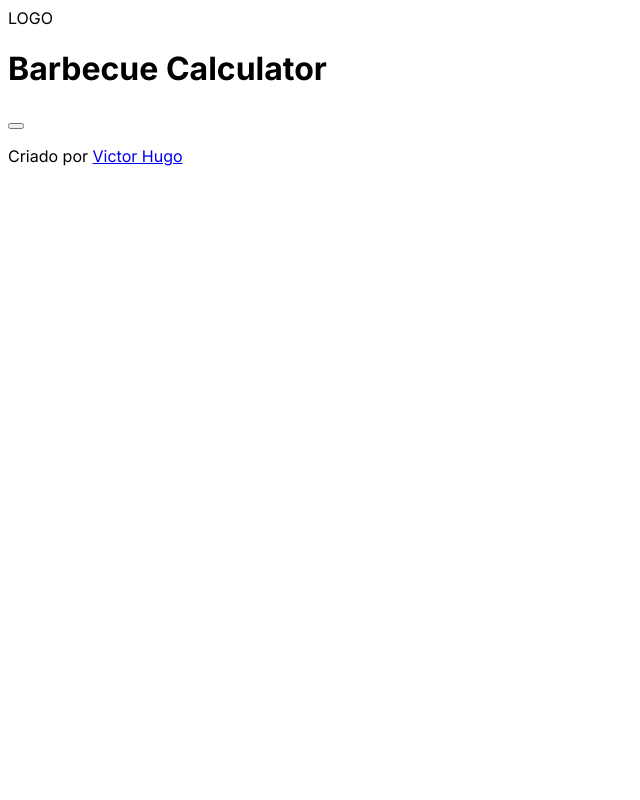
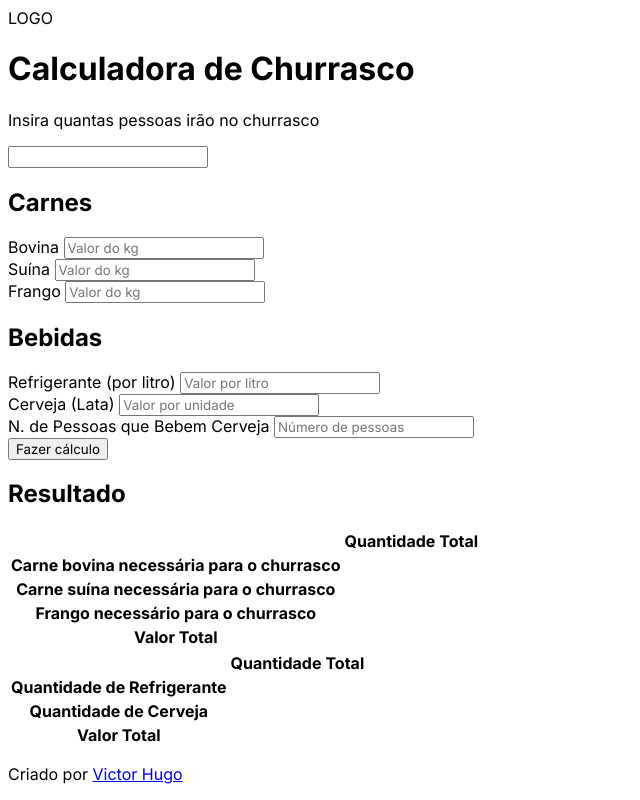
Before and after one commit to Victor-Hugo-SdS/barbecue-calculator, a plain HTML site: page index.html in a window 1280 px wide. Shown: the whole page, without its empty margins (0-640 px from the left). Drawn offline with Linux system fonts and the light colour scheme.

Commit message:
add html to the project

```diff
--- a/index.html
+++ b/index.html
@@ -22,12 +22,111 @@
 
     <main>
         <div class="container">
-            <h1 class="title-main">Barbecue Calculator</h1>
+            <h1 class="title-main">Calculadora de Churrasco</h1>
+
             <form name="fieldForms">
-                <section></section>
-                <section></section>
-                <button type="submit"></button>
+                <p>Insira quantas pessoas irão no churrasco</p>
+                <input type="number" name="guests" id="guests">
+
+                <section class="foods">
+                    <h2>Carnes</h2>
+                    <div class="field-form">
+                        <label for="beef">Bovina</label>
+                        <input type="text" name="beef" id="beef" placeholder="Valor do kg">
+                    </div>
+
+                    <div class="field-form">
+                        <label for="pig-meat">Suína</label>
+                        <input type="text" name="pig-meat" id="pig-meat" placeholder="Valor do kg">
+                    </div>
+
+                    <div class="field-form">
+                        <label for="chicken">Frango</label>
+                        <input type="text" name="chicken" id="chicken" placeholder="Valor do kg">
+                    </div>
+                </section>
+
+                <section class="drinks">
+                    <h2>Bebidas</h2>
+                    <div class="field-form">
+                        <label for="soda">Refrigerante (por litro)</label>
+                        <input type="text" name="soda" id="soda" placeholder="Valor por litro">
+                    </div>
+
+                    <div class="field-form">
+                        <label for="beer">Cerveja (Lata)</label>
+                        <input type="text" name="beer" id="beer" placeholder="Valor por unidade">
+                    </div>
+
+                    <div class="field-form">
+                        <label for="numberPeapleDrinkBeer">N. de Pessoas que Bebem Cerveja</label>
+                        <input type="number" name="numberPeapleDrinkBeer" id="numberPeapleDrinkBeer" placeholder="Número de pessoas">
+                    </div>
+                </section>
+
+                <button type="submit" class="btn-calc" id="calc">
+                    Fazer cálculo
+                </button>
             </form>
+
+            <section class="result-calc" id="result">
+                <h2 class="title-result">Resultado</h2>
+
+                <!--Food result table-->
+                <table class="table-result">
+                    <tr>
+                        <th></th>
+                        <th>Quantidade</th>
+                        <th>Total</th>
+                    </tr>
+                    <tr>
+                        <th>Carne bovina necessária para o churrasco</th>
+                        <td class="response-value" id="unit-quantity-beef"></td>
+                        <td class="response-value" id="value-beef"></td>
+                    </tr>
+                    <tr>
+                        <th>Carne suína necessária para o churrasco</th>
+                        <td class="response-value" id="unit-quantity-pigmeat"></td>
+                        <td class="response-value" id="value-pigmeat"></td>
+                    </tr>
+                    <tr>
+                        <th>Frango necessário para o churrasco</th>
+                        <td class="response-value" id="unit-quantity-chicken"></td>
+                        <td class="response-value" id="value-chicken"></td>
+                    </tr>
+                    <tr>
+                        <th class="total-price">Valor Total</th>
+                        <td class="response-value" id="unit-quantity-food"></td>
+                        <td class="response-value" id="value-total-food"></td>
+                    </tr>
+                </table>
+
+                <!--Drink result table-->
+                <table class="table-result">
+                    <tr>
+                        <th></th>
+                        <th>Quantidade</th>
+                        <th>Total</th>
+                    </tr>
+                    <tr>
+                        <th>Quantidade de Refrigerante</th>
+                        <td class="response-value" id="unit-quantity-soda"></td>
+                        <td class="response-value" id="value-soda"></td>
+                    </tr>
+                    <tr>
+                        <th>Quantidade de Cerveja</th>
+                        <td class="response-value" id="unit-quantity-beer"></td>
+                        <td class="response-value" id="value-beer"></td>
+                    </tr>
+                    <tr>
+                        <th>Valor Total</th>
+                        <td></td>
+                        <td class="response-value" id="value-total-drink"></td>
+                    </tr>
+                </table>
+
+            </section>
+
         </div>
     </main>
 
```
